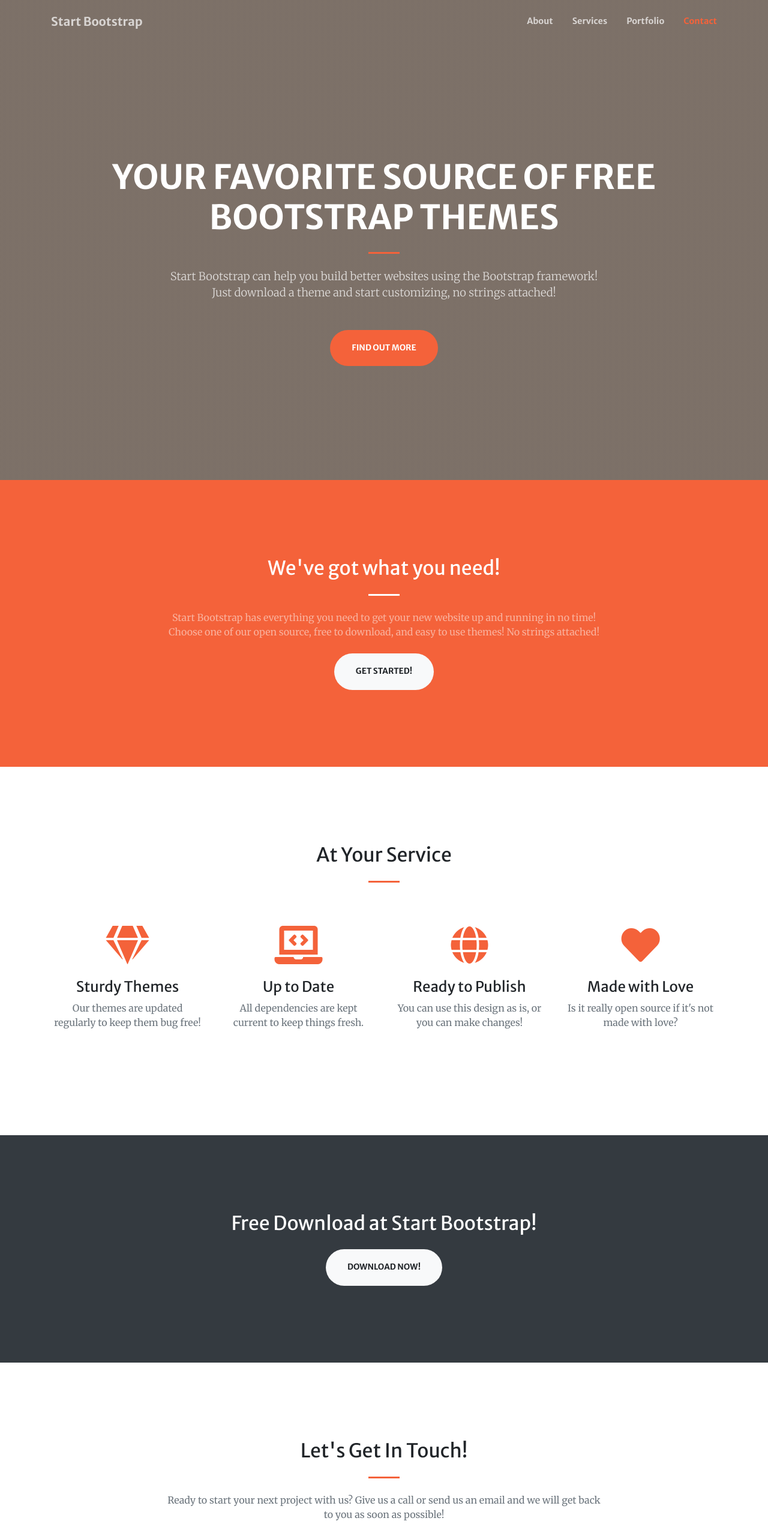
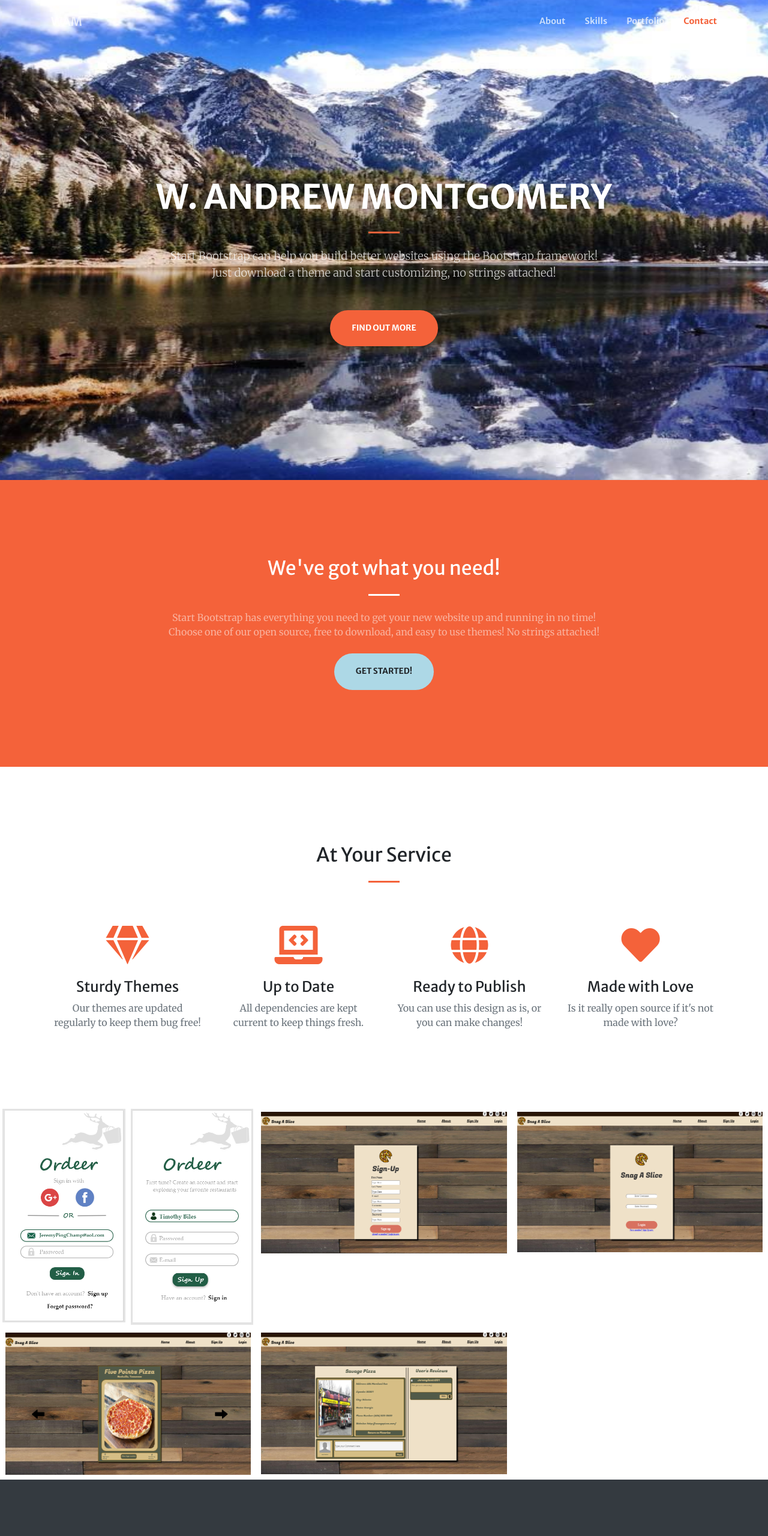
Before and after one commit to wamontgomery0068/Portfolio, a website with bundled scripts: page index.html in a window 1280 px wide. Shown: the top 2560 px of the page at 60% size. Built offline with nearby package versions, Linux system fonts and the light colour scheme; files whose address does not match are found by name.

Commit message:
Still Working on Portfolio

```diff
--- a/index.html
+++ b/index.html
@@ -30,7 +30,7 @@
   <!-- Navigation -->
   <nav class="navbar navbar-expand-lg navbar-light fixed-top py-3" id="mainNav">
     <div class="container">
-      <a class="navbar-brand js-scroll-trigger" href="#page-top">Start Bootstrap</a>
+      <a class="navbar-brand js-scroll-trigger" href="#page-top"> WAM </a>
       <button class="navbar-toggler navbar-toggler-right" type="button" data-toggle="collapse" data-target="#navbarResponsive" aria-controls="navbarResponsive" aria-expanded="false" aria-label="Toggle navigation">
         <span class="navbar-toggler-icon"></span>
       </button>
@@ -40,7 +40,7 @@
             <a class="nav-link js-scroll-trigger" href="#about">About</a>
           </li>
           <li class="nav-item">
-            <a class="nav-link js-scroll-trigger" href="#services">Services</a>
+            <a class="nav-link js-scroll-trigger" href="#services">Skills</a>
           </li>
           <li class="nav-item">
             <a class="nav-link js-scroll-trigger" href="#portfolio">Portfolio</a>
@@ -58,7 +58,7 @@
     <div class="container h-100">
       <div class="row h-100 align-items-center justify-content-center text-center">
         <div class="col-lg-10 align-self-end">
-          <h1 class="text-uppercase text-white font-weight-bold">Your Favorite Source of Free Bootstrap Themes</h1>
+          <h1 class="text-uppercase text-white font-weight-bold"> W. Andrew Montgomery </h1>
           <hr class="divider my-4">
         </div>
         <div class="col-lg-8 align-self-baseline">
@@ -125,72 +125,85 @@
   <section id="portfolio">
     <div class="container-fluid p-0">
       <div class="row no-gutters">
-        <div class="col-lg-4 col-sm-6">
-          <a class="portfolio-box" href="img/portfolio/fullsize/1.jpg">
-            <img class="img-fluid" src="img/portfolio/thumbnails/1.jpg" alt="">
+        <div class="col-lg-2 col-sm-6">
+          <a class="portfolio-box" href="img/portfolio//fullsize/Ordeer Mobile Sign In Mock-Up.PNG">
+            <img class="img-fluid" src="img/portfolio//thumbnails/Ordeer Mobile Sign In Mock-Up.PNG" alt="">
             <div class="portfolio-box-caption">
               <div class="project-category text-white-50">
-                Category
+                Mock-Ups
               </div>
               <div class="project-name">
-                Project Name
+                Ordeer: Sign in
               </div>
             </div>
           </a>
         </div>
-        <div class="col-lg-4 col-sm-6">
-          <a class="portfolio-box" href="img/portfolio/fullsize/2.jpg">
-            <img class="img-fluid" src="img/portfolio/thumbnails/2.jpg" alt="">
+        <div class="col-lg-2 col-sm-3">
+          <a class="portfolio-box" href="img/portfolio//fullsize//Ordeer Mobile Sign Up Mock-Up.PNG">
+            <img class="img-fluid" src="img/portfolio/thumbnails/Ordeer Mobile Sign Up Mock-Up.PNG" alt="">
             <div class="portfolio-box-caption">
               <div class="project-category text-white-50">
-                Category
+                Mock-Ups
               </div>
               <div class="project-name">
-                Project Name
+                Ordeer: Sign up
               </div>
             </div>
           </a>
         </div>
-        <div class="col-lg-4 col-sm-6">
-          <a class="portfolio-box" href="img/portfolio/fullsize/3.jpg">
-            <img class="img-fluid" src="img/portfolio/thumbnails/3.jpg" alt="">
+        <div class="col-lg-4 col-sm-3">
+          <a class="portfolio-box" href="img/portfolio//fullsize/SnagASlice Sign Up View.PNG">
+            <img class="img-fluid" src="img/portfolio//thumbnails/SnagASlice Sign Up View.PNG" alt="">
             <div class="portfolio-box-caption">
               <div class="project-category text-white-50">
-                Category
+                Views
               </div>
               <div class="project-name">
-                Project Name
+                Snag A Slice: Sign up
               </div>
             </div>
           </a>
         </div>
-        <div class="col-lg-4 col-sm-6">
-          <a class="portfolio-box" href="img/portfolio/fullsize/4.jpg">
-            <img class="img-fluid" src="img/portfolio/thumbnails/4.jpg" alt="">
+        <div class="col-lg-4 col-sm-3">
+          <a class="portfolio-box" href="img/portfolio/fullsize//SnagASlice Login View.PNG">
+            <img class="img-fluid" src="img/portfolio/thumbnails/SnagASlice Login View.PNG" alt="">
             <div class="portfolio-box-caption">
               <div class="project-category text-white-50">
-                Category
+                Views
               </div>
               <div class="project-name">
-                Project Name
+                Snag A Slice: Sign up
               </div>
             </div>
           </a>
         </div>
-        <div class="col-lg-4 col-sm-6">
-          <a class="portfolio-box" href="img/portfolio/fullsize/5.jpg">
-            <img class="img-fluid" src="img/portfolio/thumbnails/5.jpg" alt="">
+        <div class="col-lg-4 col-sm-3">
+          <a class="portfolio-box" href="img/portfolio/fullsize/SnagASlice Pizzeria Card View.PNG">
+            <img class="img-fluid" src="img/portfolio/thumbnails/SnagASlice Pizzeria Card View.PNG" alt="">
             <div class="portfolio-box-caption">
               <div class="project-category text-white-50">
-                Category
+                Views
               </div>
               <div class="project-name">
-                Project Name
+                Snag A Slice: Pizzeria Card
               </div>
             </div>
           </a>
         </div>
-        <div class="col-lg-4 col-sm-6">
+        <div class="col-lg-4 col-sm-3">
+          <a class="portfolio-box" href="img//portfolio/fullsize/SnagASlice Pizzeria Information View.PNG">
+            <img class="img-fluid" src="img/portfolio/thumbnails/SnagASlice Pizzeria Information View.PNG" alt="">
+            <div class="portfolio-box-caption p-3">
+              <div class="project-category text-white-50">
+                Views
+              </div>
+              <div class="project-name">
+                Snag A Slice: Pizzeria Information Card
+              </div>
+            </div>
+          </a>
+        </div>
+        <div class="col-lg-3 col-sm-3">
           <a class="portfolio-box" href="img/portfolio/fullsize/6.jpg">
             <img class="img-fluid" src="img/portfolio/thumbnails/6.jpg" alt="">
             <div class="portfolio-box-caption p-3">
--- a/scss/_masthead.scss
+++ b/scss/_masthead.scss
@@ -4,11 +4,12 @@
   padding-bottom: calc(10rem - #{$navbar-height});
   // replace the masthead.jpg image in the /img directory to change the image
   // if the image name change, make sure to update the url path below!
-  background: linear-gradient(to bottom, #{fade-out($brown, .2)} 0%,#{fade-out($brown, .2)} 100%), url('../img/bg-masthead.jpg');
+  // The background image is set. Do not change it.
+  background: url('../img/DurangoColoradoLake.jpg');
   background-position: center;
   background-repeat: no-repeat;
   background-attachment: scroll;
-  background-size: cover;
+  background-size: 1910px 950px;
   h1 {
     font-size: 2.25rem;
   }
--- a/scss/_portfolio.scss
+++ b/scss/_portfolio.scss
@@ -5,6 +5,8 @@
     .portfolio-box {
       position: relative;
       display: block;
+      flex-wrap: wrap;
+      margin: 2%;
       .portfolio-box-caption {
         display: flex;
         align-items: center;
--- a/scss/_variables.scss
+++ b/scss/_variables.scss
@@ -5,6 +5,13 @@
 // Set a custom color
 $orange: #f4623a !default;
 $brown: #5c4d42 !default;
+
+// color options
+
+$black: black;
+$grey: grey;
+$blue: blue;
+$light: lightblue;
 
 // Set primary color to orange
 $primary: $orange !default;
```
Also changed, not shown: css/creative.css, css/creative.min.css, img/portfolio/fullsize/SnagASlice Pizzeria Information View.PNG (added), img/portfolio/thumbnails/SnagASlice Pizzeria Information View.PNG (added).
